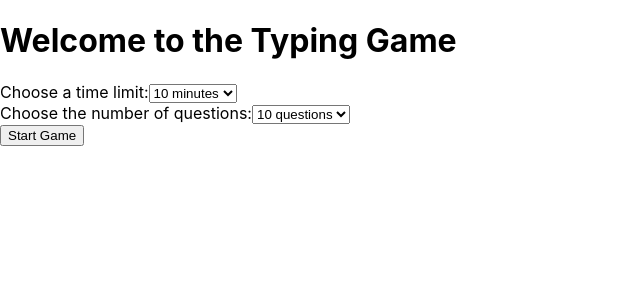
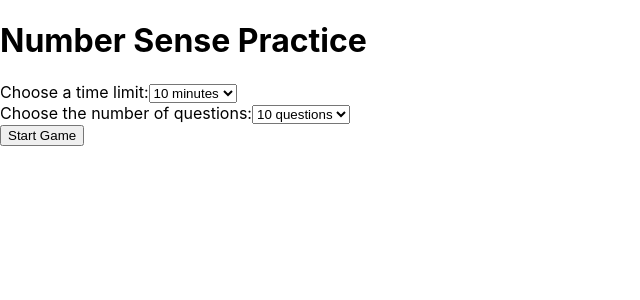
Before and after one commit to marco-campos/ns1, a React (Create React App) app: page / in a window 1280 px wide. Shown: the top 300 px of the page, without its empty margins (0-640 px from the left). Built offline with nearby package versions, Linux system fonts and the light colour scheme.

Commit message:
slight home screen change

```diff
--- a/src/components/StartScreen.js
+++ b/src/components/StartScreen.js
@@ -20,7 +20,7 @@ const StartScreen = ({ startGame }) => {
 
   return (
     <div>
-      <h1>Welcome to the Typing Game</h1>
+      <h1>Number Sense Practice</h1>
       <div>
         <label htmlFor="time-select">Choose a time limit:</label>
         <select id="time-select" value={timeOption} onChange={handleTimeChange}>
```
